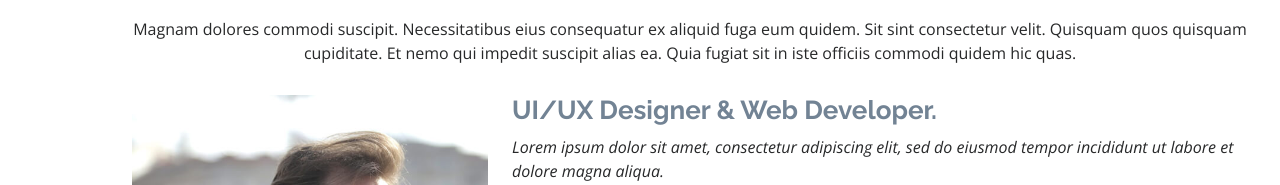
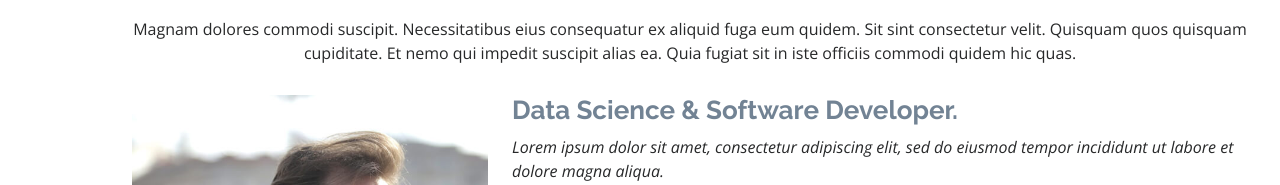
Before and after one commit to Sepriprisetiyon/personal-website, a plain HTML site: page index.html in a window 1280 px wide. Shown: the part 921-1106 px from the top of the page. Drawn offline with nearby package versions, Linux system fonts and the light colour scheme.

Commit message:
mengubah element h3 about

```diff
--- a/index.html
+++ b/index.html
@@ -87,7 +87,7 @@
             <img src="assets/img/profile-img.jpg" class="img-fluid" alt="">
           </div>
           <div class="col-lg-8 pt-4 pt-lg-0 content">
-            <h3>UI/UX Designer &amp; Web Developer.</h3>
+            <h3>Data Science &amp; Software Developer.</h3>
             <p class="fst-italic">
               Lorem ipsum dolor sit amet, consectetur adipiscing elit, sed do eiusmod tempor incididunt ut labore et dolore
               magna aliqua.
```
